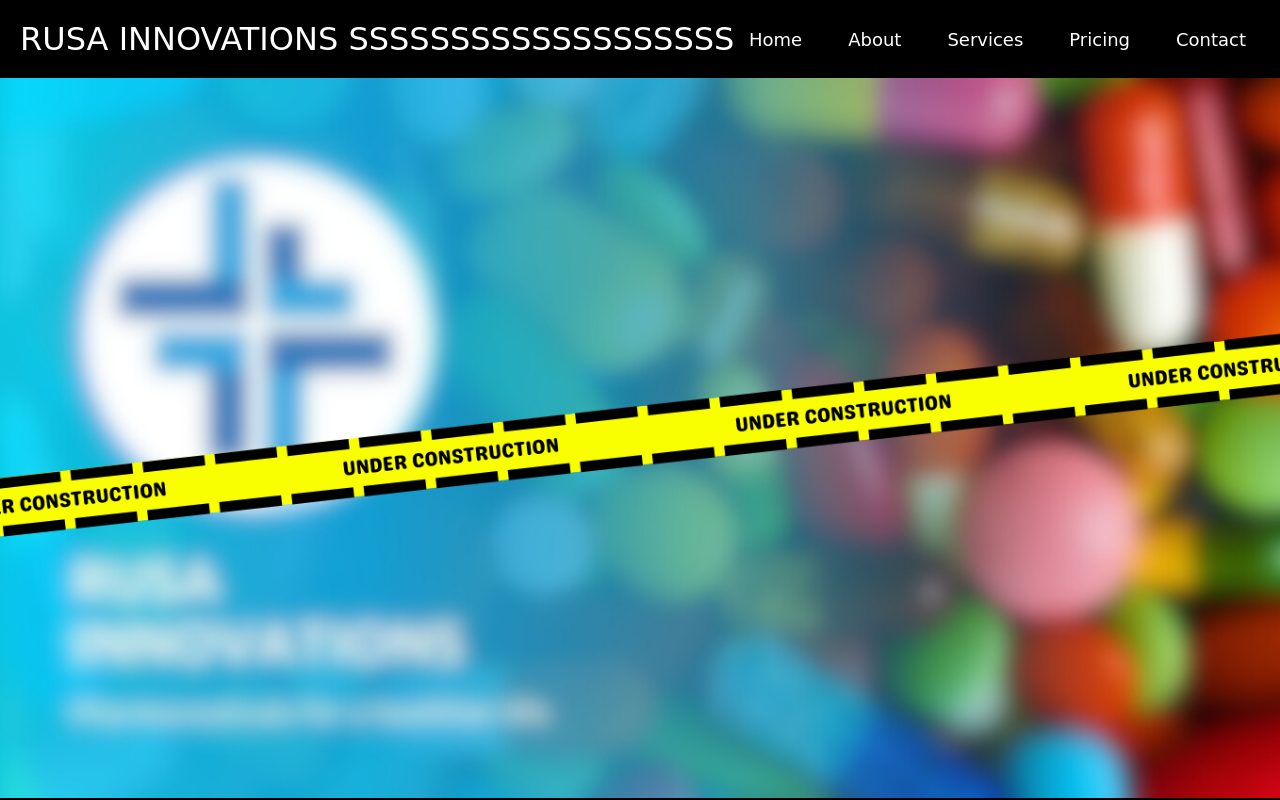
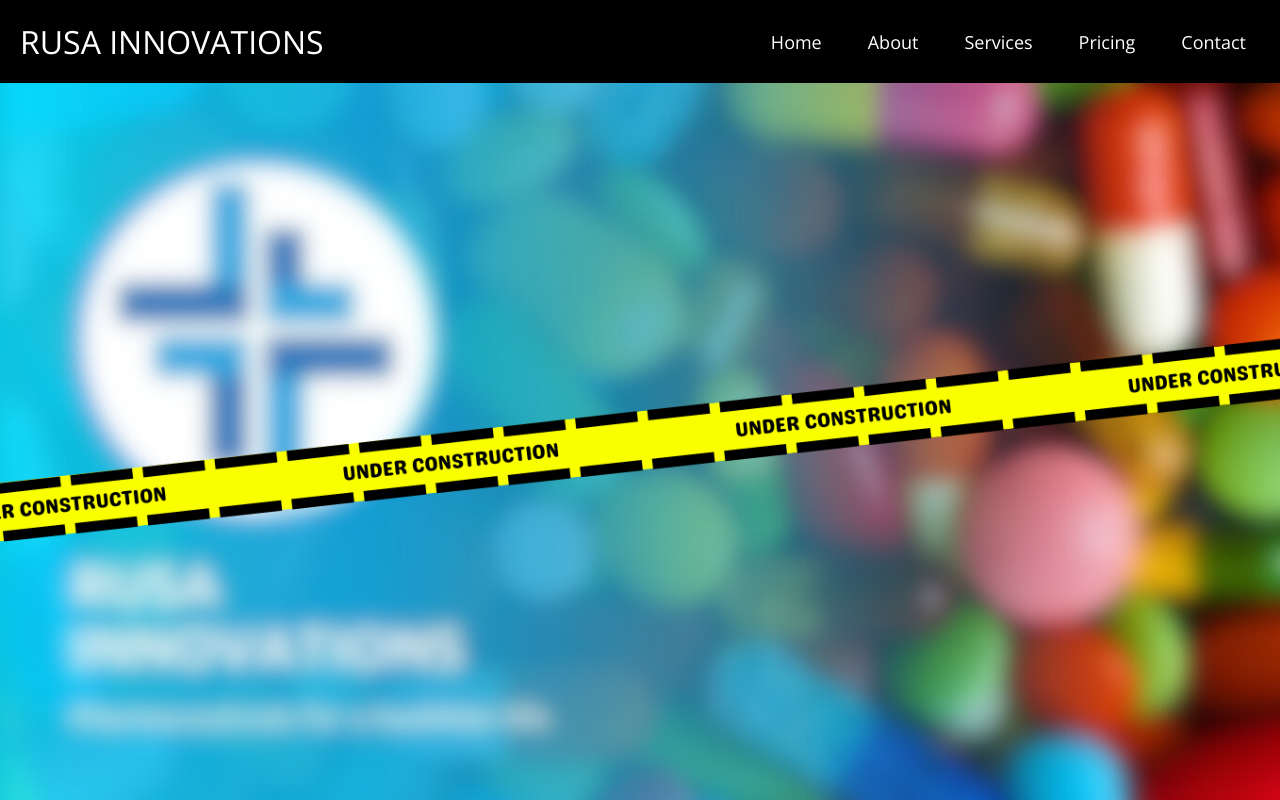
Before and after one commit to dhruvit2003/rusa-innovations, a plain HTML site: page index.html in a window 1280 px wide. Shown: the top 800 px of the page. Drawn offline with nearby package versions, Linux system fonts and the light colour scheme.

Commit message:
almost final 1

```diff
--- a/index.html
+++ b/index.html
@@ -18,7 +18,7 @@
 
   <nav class="navbar">
     <!-- LOGO -->
-    <div class="logo">RUSA INNOVATIONS SSSSSSSSSSSSSSSSSSS</div>
+    <div class="logo">RUSA INNOVATIONS</div>
 
     <!-- NAVIGATION MENU -->
     <ul class="nav-links">
--- a/style.css
+++ b/style.css
@@ -5,7 +5,7 @@
 }
 
 body {
-  font-family: cursive;
+  font-family: 'Open Sans', sans-serif;
   background-color: black;
 }
 
```
